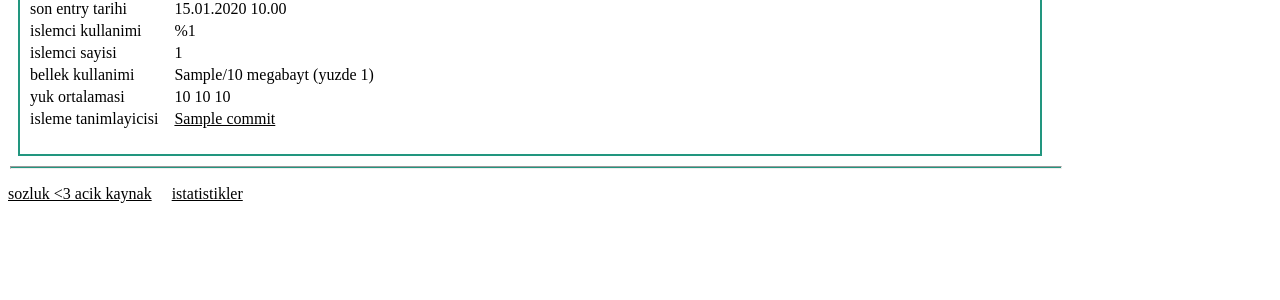
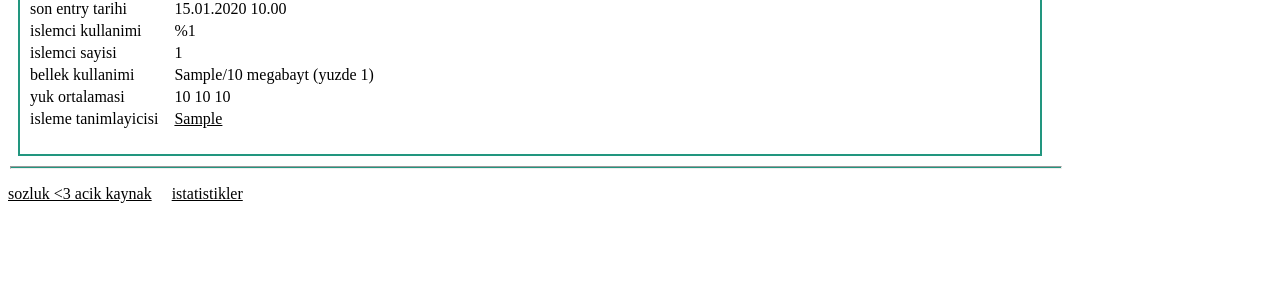
Before and after one commit to insanolanbiri/sozluk, a Flask app: template sozluk/templates/stats.html in a window 1280 px wide. Shown: the part 259-559 px from the top of the page. Run offline with Flask 3, Linux system fonts and the light colour scheme; the template is opened without the code that fills it: most values are stand-ins (such as "Sample title", 1, 10 or a date in 2020); some libraries are stand-ins or nearby versions.

Commit message:
style(stats.html): show only the first 7 digits of the commit hash

```diff
--- a/sozluk/templates/stats.html
+++ b/sozluk/templates/stats.html
@@ -27,7 +27,7 @@
         <dd>{{load_average[0]|round(2)}} {{load_average[1]|round(2)}} {{load_average[2]|round(2)}}</dd>
         {%if commit-%}
         <dt>isleme tanimlayicisi</dt>
-        <dd><a href="https://github.com/insanolanbiri/sozluk/commit/{{commit}}">{{commit}}</a></dd>
+        <dd><a href="https://github.com/insanolanbiri/sozluk/commit/{{commit}}">{{commit[:7]}}</a></dd>
         {%endif-%}
     </dl>
 </div>
```
